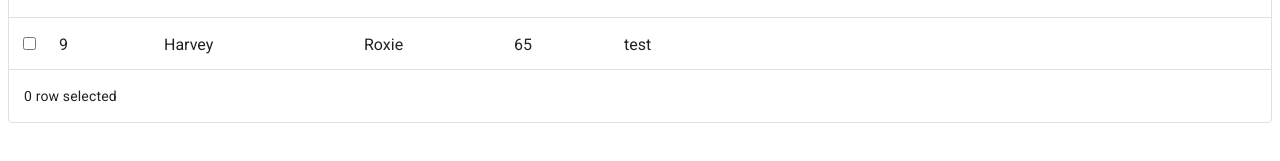
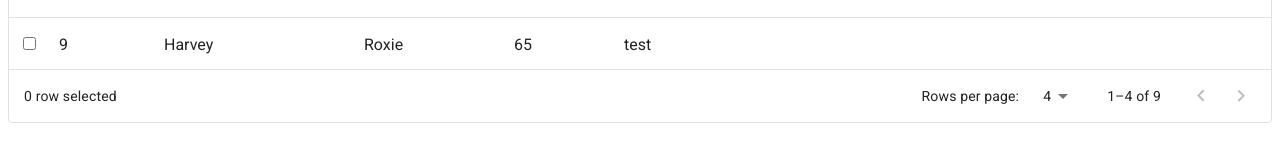
Before and after one commit to nedosika/complex-table, a React (Create React App) app: page / in a window 1280 px wide. Shown: the part 487-648 px from the top of the page. Built offline with nearby package versions, Linux system fonts and the light colour scheme.

Commit message:
create pagination

```diff
--- a/src/components/Table/Table.js
+++ b/src/components/Table/Table.js
@@ -5,12 +5,10 @@ import {useTableProps} from "../../contexts/ComplexTable/ComplexTable";
 
 const Table = () => {
     const {
-        rows,
         components: {
             Toolbar,
             Main,
-            Footer,
-            RowCounter
+            Footer
         }
     } = useTableProps();
 
@@ -19,11 +17,7 @@ const Table = () => {
             <div className={styles.wrapper}>
                 <Toolbar/>
                 <Main/>
-                <Footer>
-                    <RowCounter>
-                        {rows.length} row{rows.length > 1 && 's'}
-                    </RowCounter>
-                </Footer>
+                <Footer/>
             </div>
         </div>
     )
--- a/src/contexts/ComplexTable/ComplexTable.js
+++ b/src/contexts/ComplexTable/ComplexTable.js
@@ -19,9 +19,10 @@ import CheckBoxSelection from "../../modules/CheckBoxSelection/CheckBoxSelection
 import Filtration from "../../modules/Filtration";
 import ColumnMenuBuilder from "../../modules/ColumnMenuBuilder";
 import ColumnMenu from "../../modules/ColumnMenuBuilder/ColumnMenu";
+import PaginationBuilder from "../../modules/PaginationBuilder/PaginationBuilder";
 
 const composeProps = (props) =>
-    compose(ColumnMenuBuilder, Sorting, CheckBoxSelection)(props)
+    compose(ColumnMenuBuilder, Sorting, CheckBoxSelection, PaginationBuilder)(props)
 
 const TableContext = createContext({
     components: {
--- a/src/modules/CheckBoxSelection/CheckBoxSelection.js
+++ b/src/modules/CheckBoxSelection/CheckBoxSelection.js
@@ -54,6 +54,7 @@ const CheckBoxSelection = (props) => {
             <RowCounter>
                 {selected.length} row{selected.length > 1 && 's'} selected
             </RowCounter>
+            {props.children}
         </Footer>
 
     return checkboxSelection ? {
--- /dev/null
+++ b/src/modules/PaginationBuilder/Pagination/Pagination.js
@@ -0,0 +1,42 @@
+import React from "react";
+import styles from "./Pagination.module.scss";
+import { useTableProps } from "../../../contexts/ComplexTable/ComplexTable";
+
+const Pagination = ({ rowCount, currentPage, onNext, onPrev, pagesCount }) => {
+  const { rows } = useTableProps();
+  const rowsCount = rows.length;
+  const fromRow = currentPage * rowCount - rowCount + 1;
+  const toRow = currentPage * rowCount > rowsCount ? rowsCount :  currentPage * rowCount;
+
+  return (
+    <div className={styles.root}>
+      <div className={styles.wrapper}>
+        <p>Rows per page:</p>
+        <div className={styles.select}>
+          <div className={styles.rowCount}>{rowCount}</div>
+          <input value={rowCount} />
+          <svg focusable="false" viewBox="0 0 24 24">
+            <path d="M7 10l5 5 5-5z" />
+          </svg>
+        </div>
+        <p>
+          {fromRow}–{toRow} of {rowsCount}
+        </p>
+        <div className={styles.actions}>
+          <button title="Go to previous page" onClick={onPrev}>
+            <svg focusable="false" viewBox="0 0 24 24">
+              <path d="M15.41 16.09l-4.58-4.59 4.58-4.59L14 5.5l-6 6 6 6z" />
+            </svg>
+          </button>
+          <button title="Go to next page" onClick={onNext}>
+            <svg focusable="false" viewBox="0 0 24 24">
+              <path d="M8.59 16.34l4.58-4.59-4.58-4.59L10 5.75l6 6-6 6z" />
+            </svg>
+          </button>
+        </div>
+      </div>
+    </div>
+  );
+};
+
+export default Pagination;
--- a/src/components/Table/Footer/Pagination/Pagination.module.scss
+++ b/src/modules/PaginationBuilder/Pagination/Pagination.module.scss
@@ -96,8 +96,7 @@
         background-color: transparent;
         color: rgba(0, 0, 0, 0.26);
 
-        pointer-events: none;
-        cursor: default;
+        cursor: pointer;
 
         display: inline-flex;
         align-items: center;
--- /dev/null
+++ b/src/modules/PaginationBuilder/PaginationBuilder.js
@@ -0,0 +1,38 @@
+import React from "react";
+import Pagination from "./Pagination";
+import usePagination from "./usePagination";
+
+const PaginationBuilder = (props) => {
+  console.log("pagination");
+
+  const {
+    rows,
+    columns,
+    components: { Column, ColumnMenu, Footer },
+  } = props;
+  const { rowCount, nextPage, prevPage, currentPage, pagesCount } =
+    usePagination(rows);
+
+  const FooterWithPagination = (props) => (
+    <Footer {...props}>
+      {props.children}
+      <Pagination
+        rowCount={rowCount}
+        pagesCount={pagesCount}
+        currentPage={currentPage}
+        onNext={nextPage}
+        onPrev={prevPage}
+      />
+    </Footer>
+  );
+
+  return {
+    components: {
+      ...props.components,
+      Footer: FooterWithPagination,
+      Pagination,
+    },
+  };
+};
+
+export default PaginationBuilder;
--- /dev/null
+++ b/src/modules/PaginationBuilder/index.js
@@ -0,0 +1 @@
+export {default} from "./PaginationBuilder";
--- /dev/null
+++ b/src/modules/PaginationBuilder/usePagination.js
@@ -0,0 +1,17 @@
+import { useState } from "react";
+
+const usePagination = (rows) => {
+  const [rowCount, setRowCount] = useState(4);
+  const [currentPage, setCurrentPage] = useState(1);
+  const pagesCount = Math.ceil(rows.length / rowCount);
+
+  const nextPage = () =>
+    currentPage < rows.length / rowCount && setCurrentPage((prevState) => prevState + 1);
+
+  const prevPage = () =>
+    currentPage > 1 && setCurrentPage((prevState) => prevState - 1);
+
+  return { rowCount, nextPage, prevPage, currentPage, pagesCount };
+};
+
+export default usePagination;
```
Also changed, not shown: src/components/Table/Footer/Pagination/Pagination.js (deleted, +0 -34 lines), src/modules/PaginationBuilder/Pagination/index.js (renamed from src/components/Table/Footer/Pagination/index.js).
